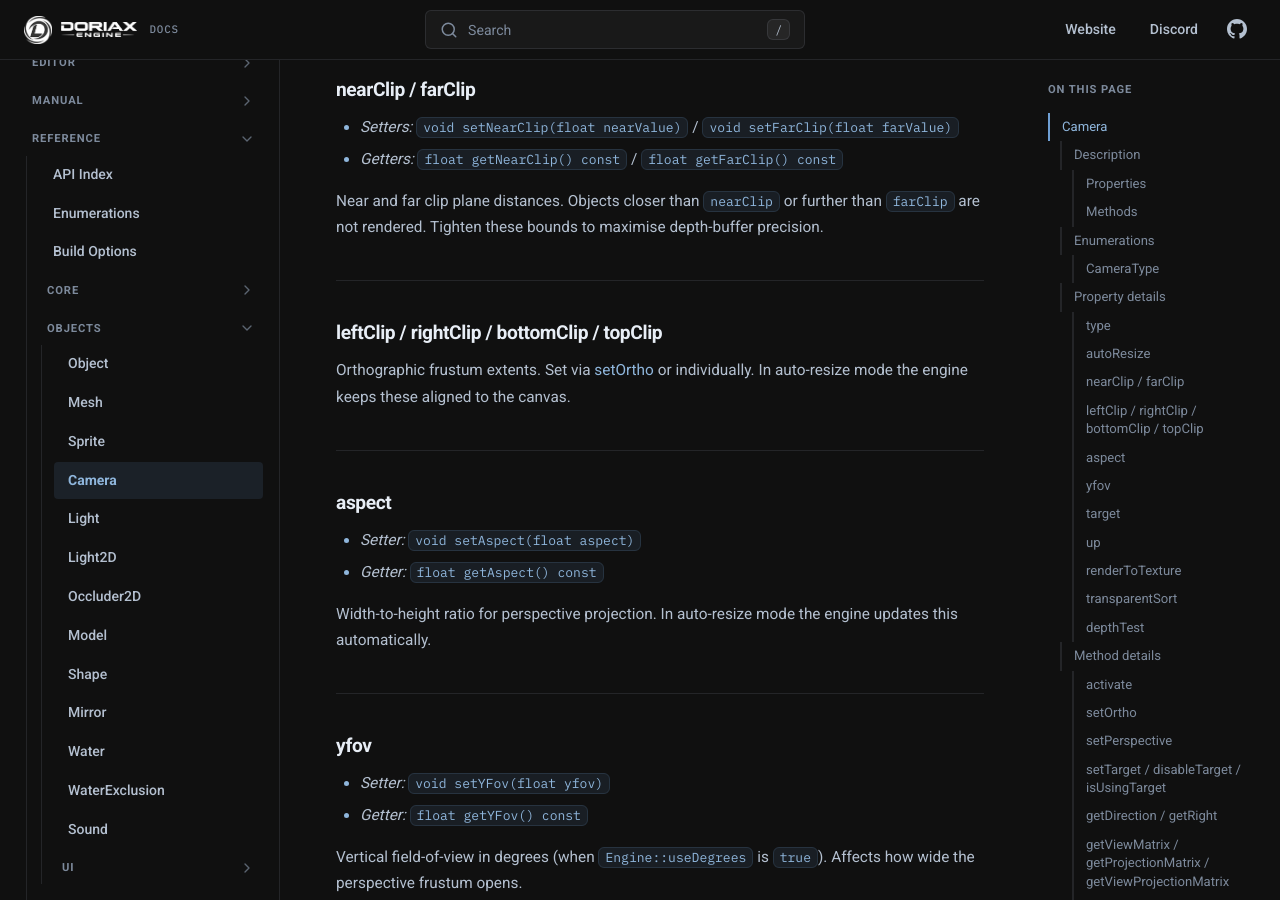
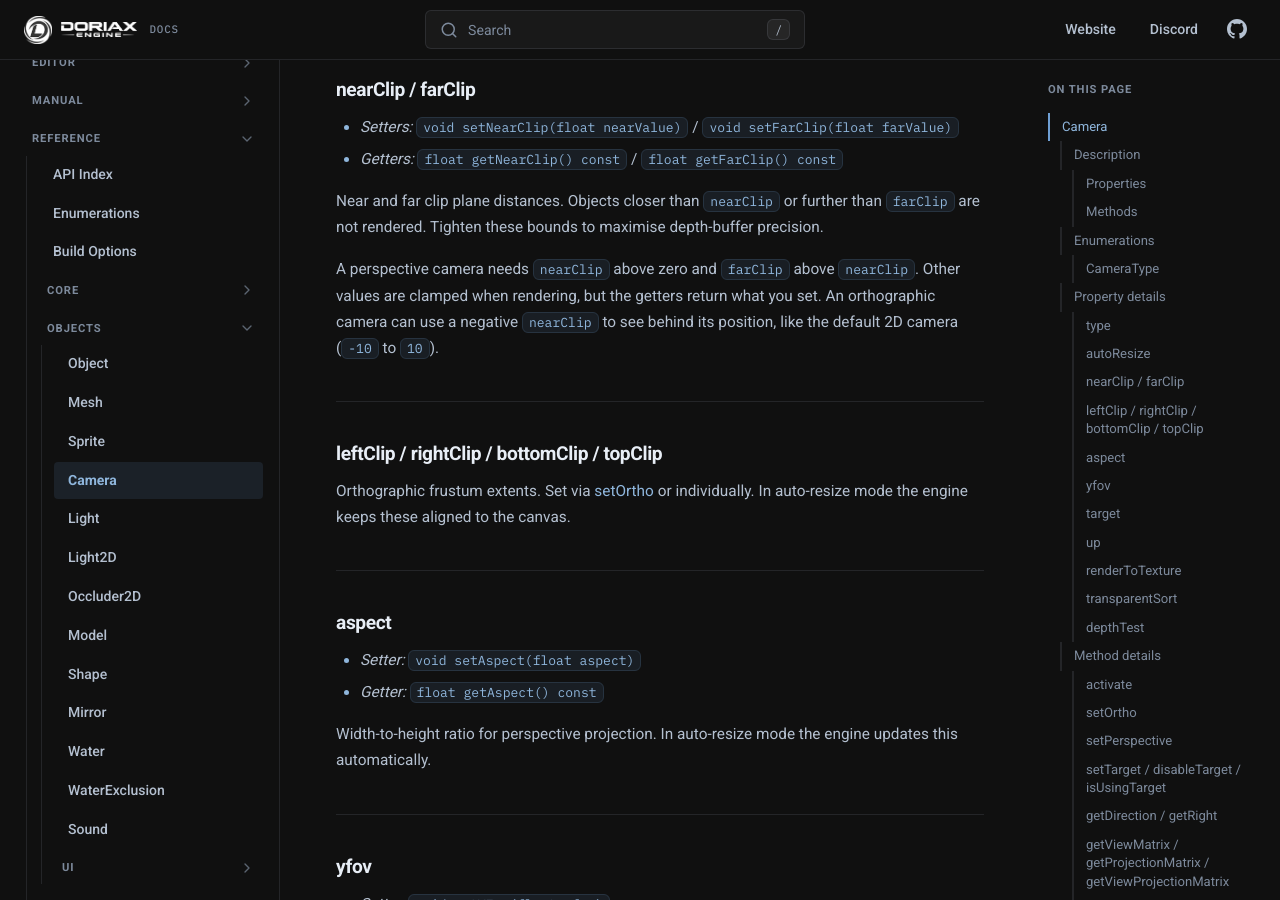
Before and after one commit to doriaxengine/doriax-docs, an MkDocs documentation site: the page built from docs/reference/classes/camera.md, in a window 1280 px wide and 900 px high, scrolled down 5185 px. Built offline with MkDocs 1.6.1, drawn with Linux system fonts in a browser that asks for light colours; comment, search, counter and statistics services are not loaded; some of the changed text lies outside the part shown.

Commit message:
Docs new show full camera frustum setting

```diff
--- a/docs/reference/classes/camera.md
+++ b/docs/reference/classes/camera.md
@@ -151,6 +151,8 @@ When `true` (default), the projection is automatically recalculated when the can
 
 Near and far clip plane distances. Objects closer than `nearClip` or further than `farClip` are not rendered. Tighten these bounds to maximise depth-buffer precision.
 
+A perspective camera needs `nearClip` above zero and `farClip` above `nearClip`. Other values are clamped when rendering, but the getters return what you set. An orthographic camera can use a negative `nearClip` to see behind its position, like the default 2D camera (`-10` to `10`).
+
 ---
 
 ### leftClip / rightClip / bottomClip / topClip
@@ -276,7 +278,7 @@ Configures the camera for perspective (3D) projection.
 
 * **yfov** — Vertical field-of-view in degrees.
 * **aspect** — Width ÷ height ratio.
-* **nearValue** — Near clip plane distance (keep as large as possible).
+* **nearValue** — Near clip plane distance, above zero (keep as large as possible).
 * **farValue** — Far clip plane distance.
 
 === "C++"
```
Also changed, not shown: docs/editor/scene-view.md (+1 -0 lines).
